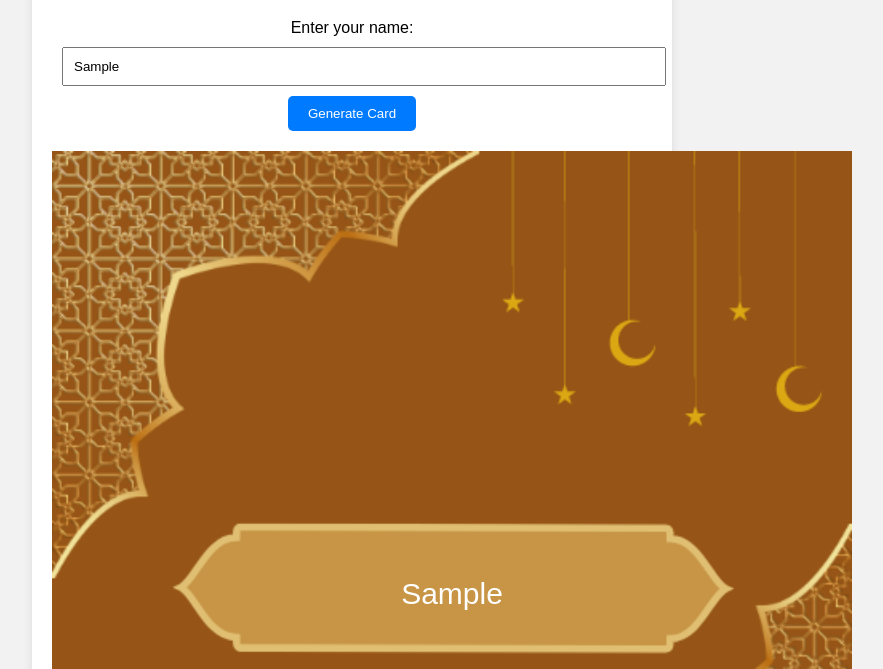
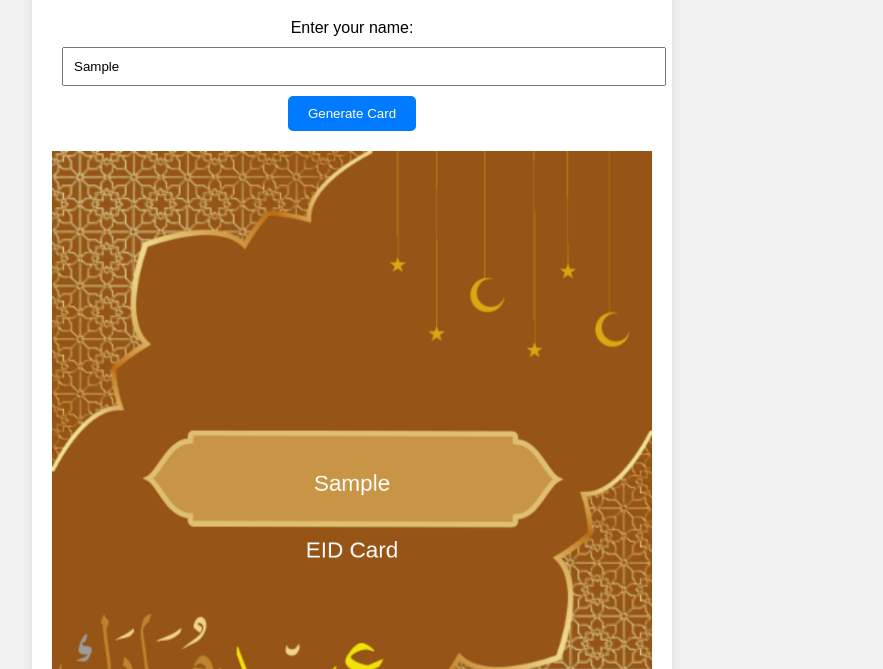
Before and after one commit to Ibrahim3470/Eid-Celebration, a plain HTML site: page index.html in a window 1280 px wide. Both pictures are taken after typing "Sample" into the empty fields and a click on the button "Generate Card". Shown: the part 131-800 px from the top of the page, without its empty margins (288-1171 px from the left). Drawn offline with Linux system fonts and the light colour scheme.

Commit message:
Update styles.css

```diff
--- a/styles.css
+++ b/styles.css
@@ -48,10 +48,9 @@ button:hover {
     box-shadow: 0 0 10px rgba(0, 0, 0, 0.1);
 }
 
-.card img {
+#cardContainer canvas {
     width: 100%;
     height: auto;
-    max-width: 400px; /* Adjust the maximum width as needed */
 }
 
 /* Responsive CSS */
```
